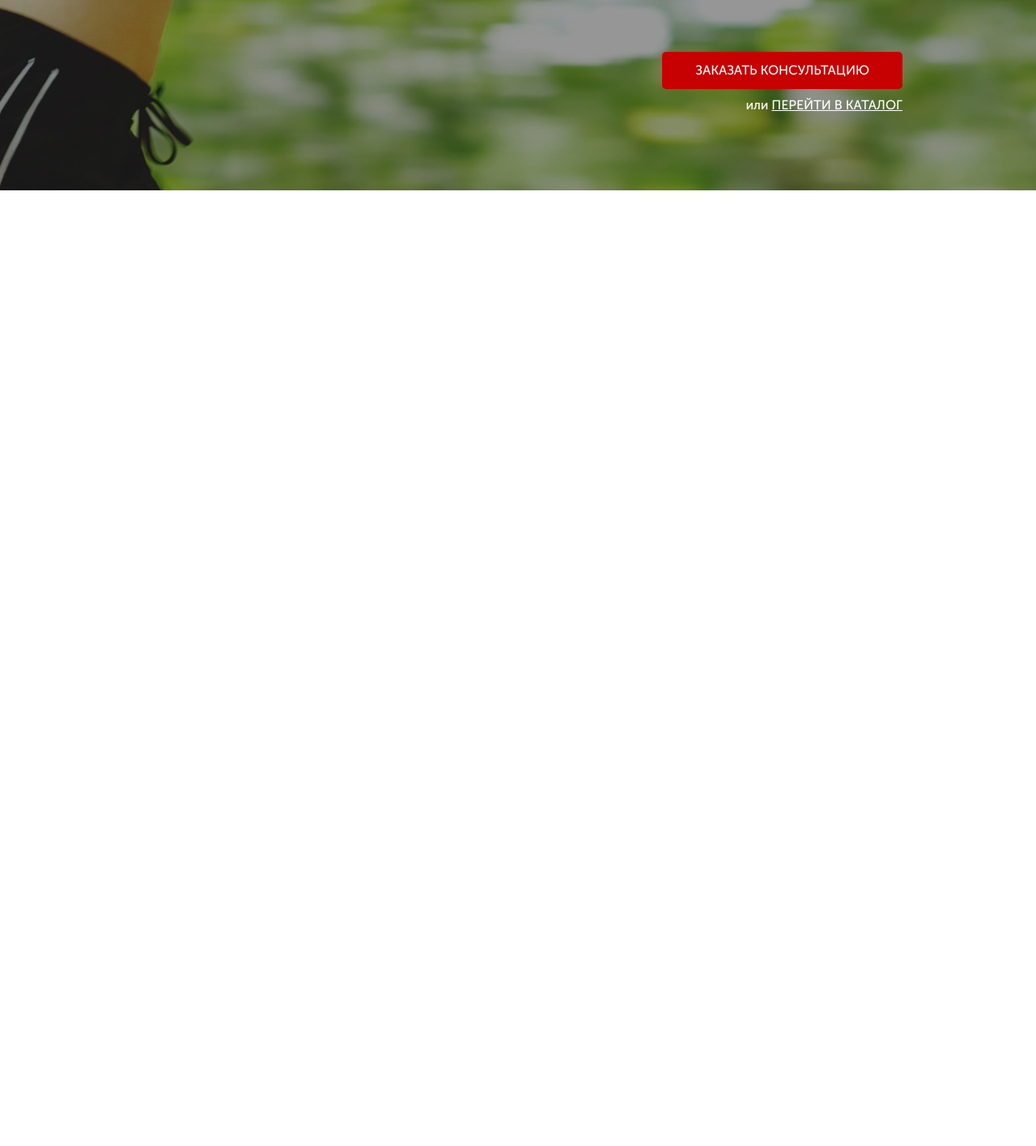
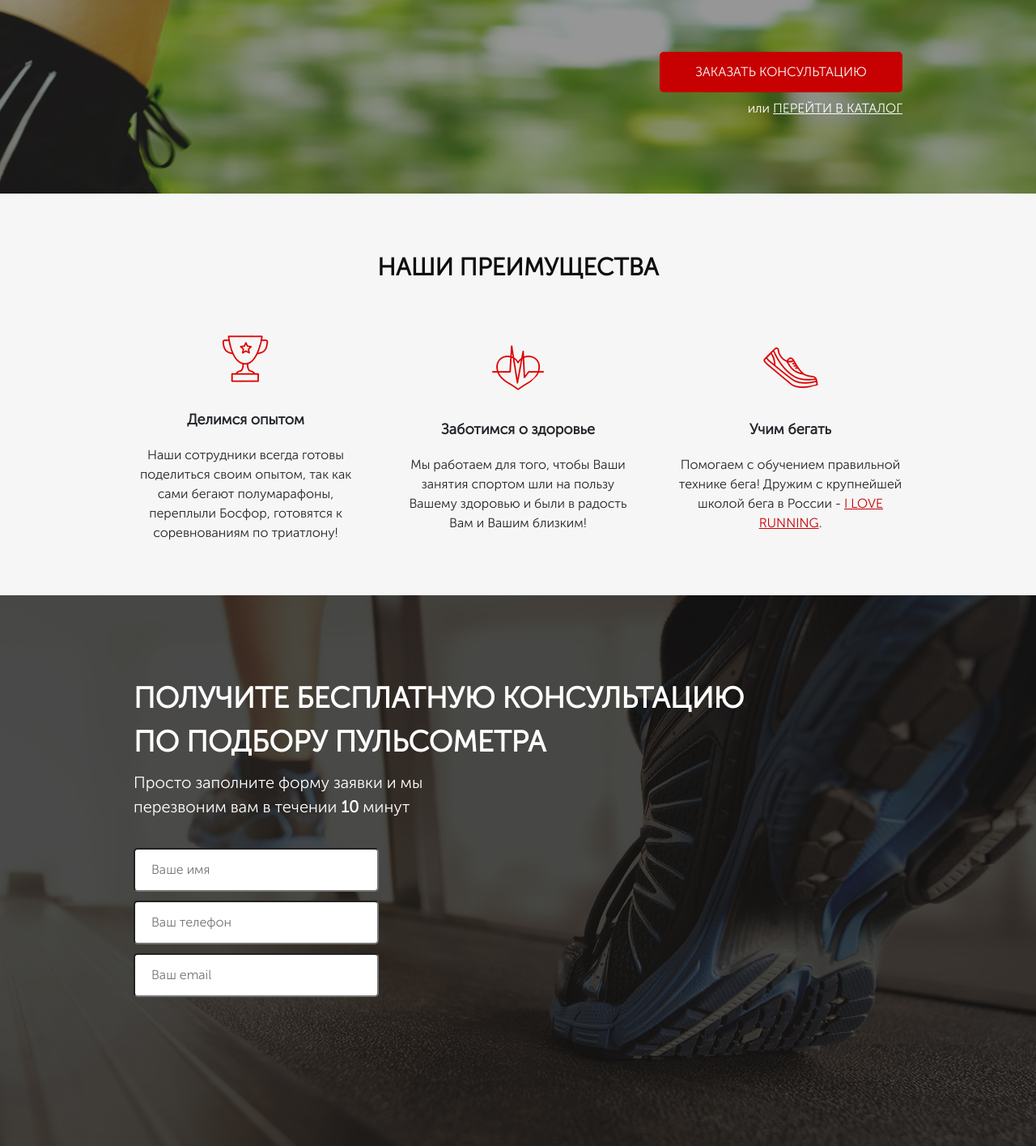
Before and after one commit to CyberMan-00/Front-end, a website: page src/index.html in a window 1280 px wide. Shown: the part 454-1869 px from the top of the page at 81% size. Before the commit the page ends 800 px from the top, so only its background shows below. Drawn offline with Linux system fonts and the light colour scheme.

Commit message:
forms added

```diff
--- a/src/index.html
+++ b/src/index.html
@@ -44,12 +44,51 @@
                         <div class="promo__text">Ответим<br>на все вопросы</div>
                     </div>
                 </div>
-                <button class="promo__button">заказать кОНСУЛЬТАЦИЮ</button>
+                <button class="button button__main">заказать кОНСУЛЬТАЦИЮ</button>
                 <div class="promo__link">
-                    или <span>ПЕРЕЙТИ В КАТАЛОГ</span>
+                    или <a href="#">перейти в каталог</a>
                 </div>
             </div>
         </div>
     </section>
+
+    <section class="advantages">
+        <div class="container">
+            <h2 class="advantages__header">НАШИ ПРЕИМУЩЕСТВА</h2>
+            <div class="advantages__wrapper">
+                <div class="advantages__item">
+                    <img src="icons/cup.png" alt="cup">
+                    <h3>Делимся опытом</h3>
+                    <div class="advantages__text">Наши сотрудники всегда готовы поделиться своим опытом, так как сами бегают полумарафоны, переплыли Босфор, готовятся к соревнованиям по триатлону!</div>
+                </div>
+                <div class="advantages__item">
+                    <img src="icons/heart.png" alt="heart">
+                    <h3>Заботимся о здоровье</h3>
+                    <div class="advantages__text">Мы работаем для того, чтобы Ваши занятия спортом шли на пользу Вашему здоровью и были в радость Вам и Вашим близким!</div>
+                </div>
+                <div class="advantages__item">
+                    <img src="icons/shoe.png" alt="shoe">
+                    <h3>Учим бегать</h3>
+                    <div class="advantages__text">Помогаем с обучением правильной технике бега! Дружим с крупнейшей школой бега в России - <a href="#">I LOVE RUNNING</a>.</div>
+                </div>
+            </div>
+        </div>
+    </section>
+
+    <section class="consultation">
+        <div class="container">
+            <h2 class="consultation__header">Получите бесплатную консультацию по подбору пульсометра </h2>
+            <div class="consultation__descr">Просто заполните форму заявки и мы перезвоним вам в течении <span>10</span> минут</div>
+            <form action="#">
+                <input class="consultation__input" placeholder="Ваше имя" type="text">
+            </form>
+            <form action="#">
+                <input class="consultation__input" placeholder="Ваш телефон" type="text">
+            </form>
+            <form action="#">
+                <input class="consultation__input" placeholder="Ваш email" type="text">
+            </form>
+        </div>
+    </section>
 </body>
 </html>
--- /dev/null
+++ b/src/sass/blocks/_advantages.scss
@@ -0,0 +1,37 @@
+.advantages{
+    min-height: 473px;
+    padding: 73px 0 65px 0;
+    background: #F6F6F6;
+    &__header {
+        font-weight: 700;
+        font-size: 30px;
+        text-align: center;
+        color: #0D0D0D;
+    }
+    &__wrapper {
+        display: flex;
+        justify-content: space-between;
+        align-items:center;
+        margin-top: 60px;
+    }
+    &__item {
+        max-width: 277px;
+        text-align: center;
+        img {
+            display: block;
+            margin: 0 auto;
+        }
+        h3 {
+            font-weight: 700;
+            font-size: 18px;
+            margin-top: 35px;
+        }
+    }
+    &__text {
+        text-align: center;
+        margin-top: 20px;
+        a {
+            color: $main-color;
+        }
+    }
+}
--- a/src/sass/blocks/_buttons.scss
+++ b/src/sass/blocks/_buttons.scss
@@ -9,18 +9,11 @@
     color: #FFFFFF;
     border-radius: 5px;
     border: none;
+    &__main {
+        // padding: 11px 41px;
+        width: 300px;
+        height: 50px;
+        margin-top: 67px;
+        font-size: 16px;
+    }
 }
-.promo__button {
-    padding: 11px 41px;
-    // width: 300px;
-    // height: 50px;
-    margin-top: 67px;
-    border: none;
-    background: #C70101;
-    border-radius: 5px;
-    font-weight: 500;
-    font-size: 16px;
-    text-align: center;
-    text-transform: uppercase;
-    color: #FFFFFF;
-}
--- /dev/null
+++ b/src/sass/blocks/_consultation.scss
@@ -0,0 +1,33 @@
+.consultation {
+    min-height: 680px;
+    padding: 100px 0 108px 0;
+    background: url('../../img/bg2.png') center (center/cover) no-repeat;
+    &__header {
+        text-align: left;
+        max-width: 799px;
+        font-weight: 700;
+        font-size: 36px;
+        line-height: 54px;
+        text-transform: uppercase;
+        color: #FFFFFF;
+    }
+    &__descr {
+        text-align: left;
+        max-width: 426px;;
+        font-weight: 500;
+        font-size: 20px;
+        line-height: 30px;
+        color: #FFFFFF;
+        margin-bottom: 25px;
+        span {
+            font-weight: 700;
+        }
+    }
+    &__input {
+        width: 303px;
+        height: 54px;
+        border-radius: 5px;
+        padding: 0 0 0 20px;
+        margin-top: 11px;
+    }
+}
--- a/src/sass/blocks/_promo.scss
+++ b/src/sass/blocks/_promo.scss
@@ -29,8 +29,9 @@
         font-size: 16px;
         text-align: right;
         color: #FFFFFF;
-        span {
-            text-decoration-line: underline;
+        a {
+            color: #FFFFFF;
+            text-transform: uppercase;
         }
     }
     &__icons {
--- a/src/sass/style.scss
+++ b/src/sass/style.scss
@@ -1,7 +1,9 @@
 @import 'base/variables';
 @import 'base/mixins';
+@import 'base/media';
+
 * {
-    font-family: 'Museo Sans Cyrl 500', sans-serif;
+    font-family: 'Museo Sans Cyrl 300', sans-serif;
 }
 .container {
     max-width: 950px;
@@ -10,3 +12,5 @@
 @import 'blocks/promo';
 @import 'blocks/header';
 @import 'blocks/buttons';
+@import 'blocks/advantages';
+@import 'blocks/consultation';
```
Also changed, not shown: src/css/style.min.css, src/sass/base/_media.scss (added).
